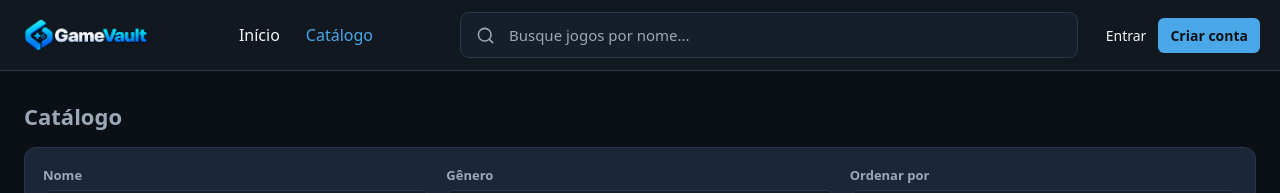
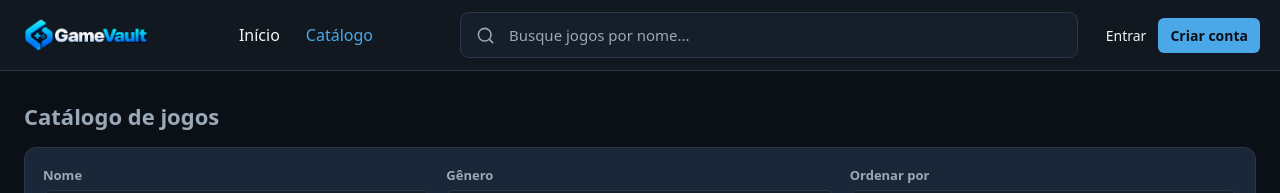
Before and after one commit to isaque-collab/GameVault, a React (Vite) app in the folder frontend/: page /catalogo in a window 1280 px wide. Shown: the top 193 px of the page. Built offline with nearby package versions, Linux system fonts and the light colour scheme; no server answers.

Commit message:
refactor: arruma comportamento da pesquisa geral da home

```diff
--- a/frontend/src/pages/Catalogo/CatalogoPage.tsx
+++ b/frontend/src/pages/Catalogo/CatalogoPage.tsx
@@ -58,6 +58,9 @@ function CatalogoPage() {
         searchParams.get('ordenacao'),
     )
     const pagina = obterPagina(searchParams.get('pagina'))
+
+    const exibirFiltros =
+        !nomeAplicado || Boolean(generoAplicado) || Boolean(ordenacaoAplicada)
 
     const [jogos, setJogos] = useState<GameSectionItem[]>([])
     const [totalResultados, setTotalResultados] = useState(0)
@@ -146,8 +149,11 @@ function CatalogoPage() {
 
     return (
         <main className="catalogo-page">
-            <h1>Catálogo</h1>
+            <h1>
+                {nomeAplicado ? `Resultados para "${nomeAplicado}"` : 'Catálogo de jogos'}
+            </h1>
 
+            {exibirFiltros && (
             <form
                 key={searchParams.toString()}
                 className="catalogo-filtros"
@@ -203,6 +209,7 @@ function CatalogoPage() {
                     </button>
                 </div>
             </form>
+            )}
 
             {carregando ? (
                 <p>Carregando catálogo...</p>
```
